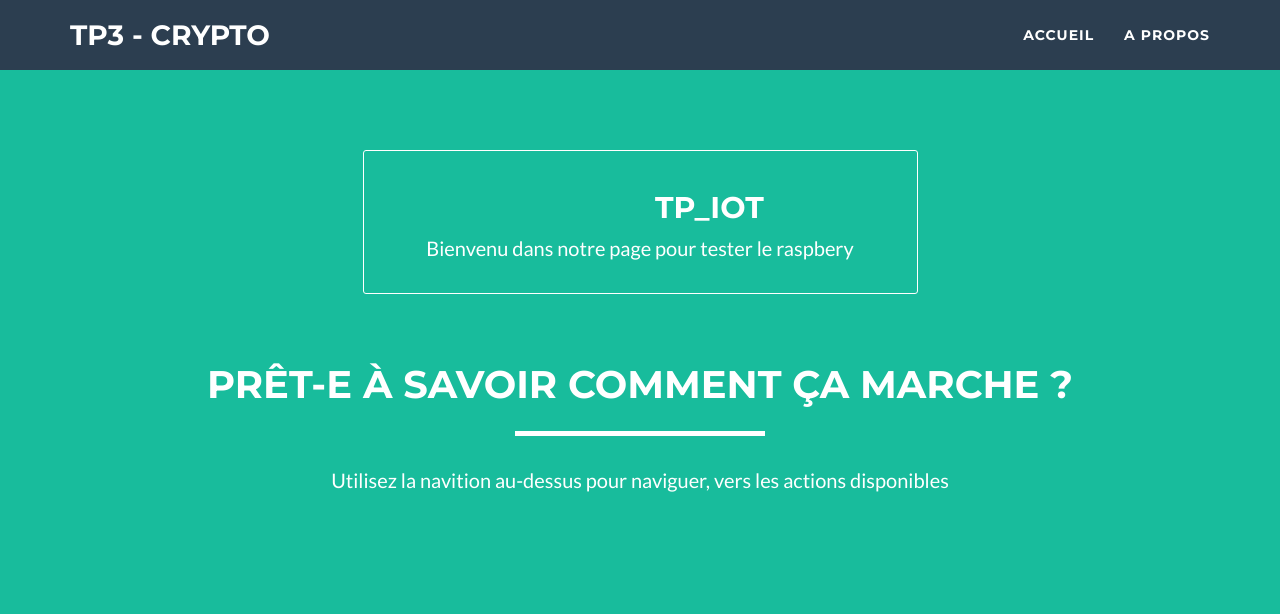
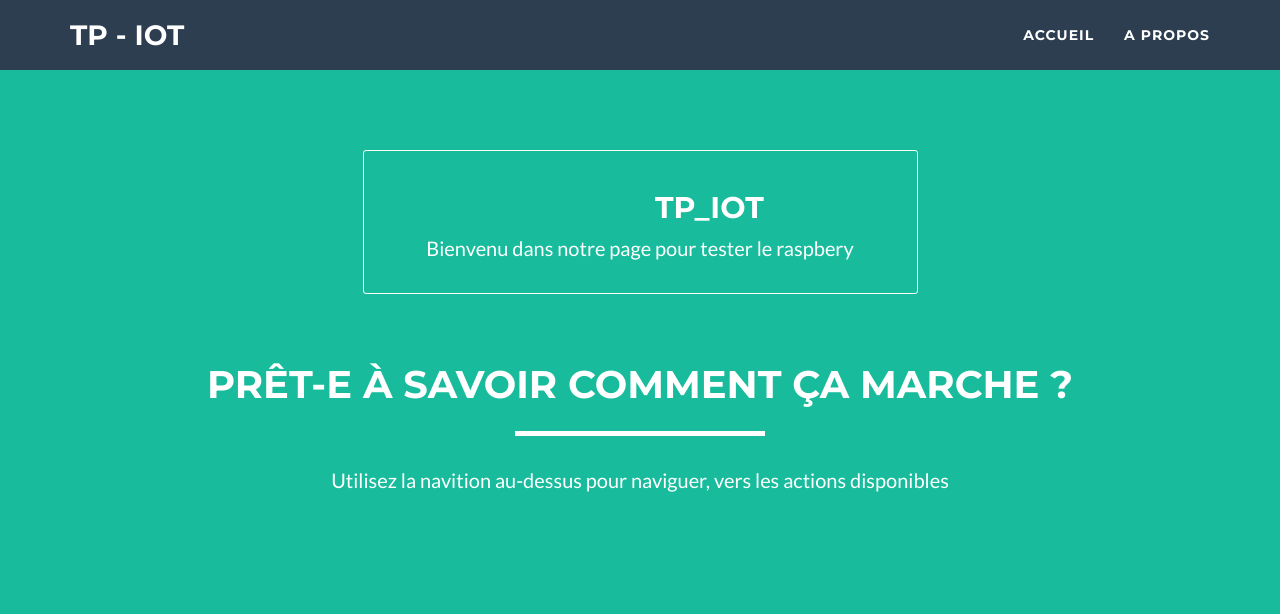
Before and after one commit to tpusmb/TP_IoT, a Flask app: page / in a window 1280 px wide. Shown: the top 614 px of the page. Run offline with Flask 2, Linux system fonts and the light colour scheme; parts of the project's set-up code (start-up, migrations or seed data) failed here and were passed over; some libraries are stand-ins or nearby versions.

Commit message:
fix update title

```diff
--- a/web/templates/base.html
+++ b/web/templates/base.html
@@ -43,7 +43,7 @@
     <div class="container">
         <!-- Brand and toggle get grouped for better mobile display -->
         <div class="navbar-header page-scroll">
-            <a class="navbar-brand" href="/">TP3 - CRYPTO</a>
+            <a class="navbar-brand" href="/">TP - IOT</a>
         </div>
 
         <!-- Collect the nav links, forms, and other content for toggling -->
```
